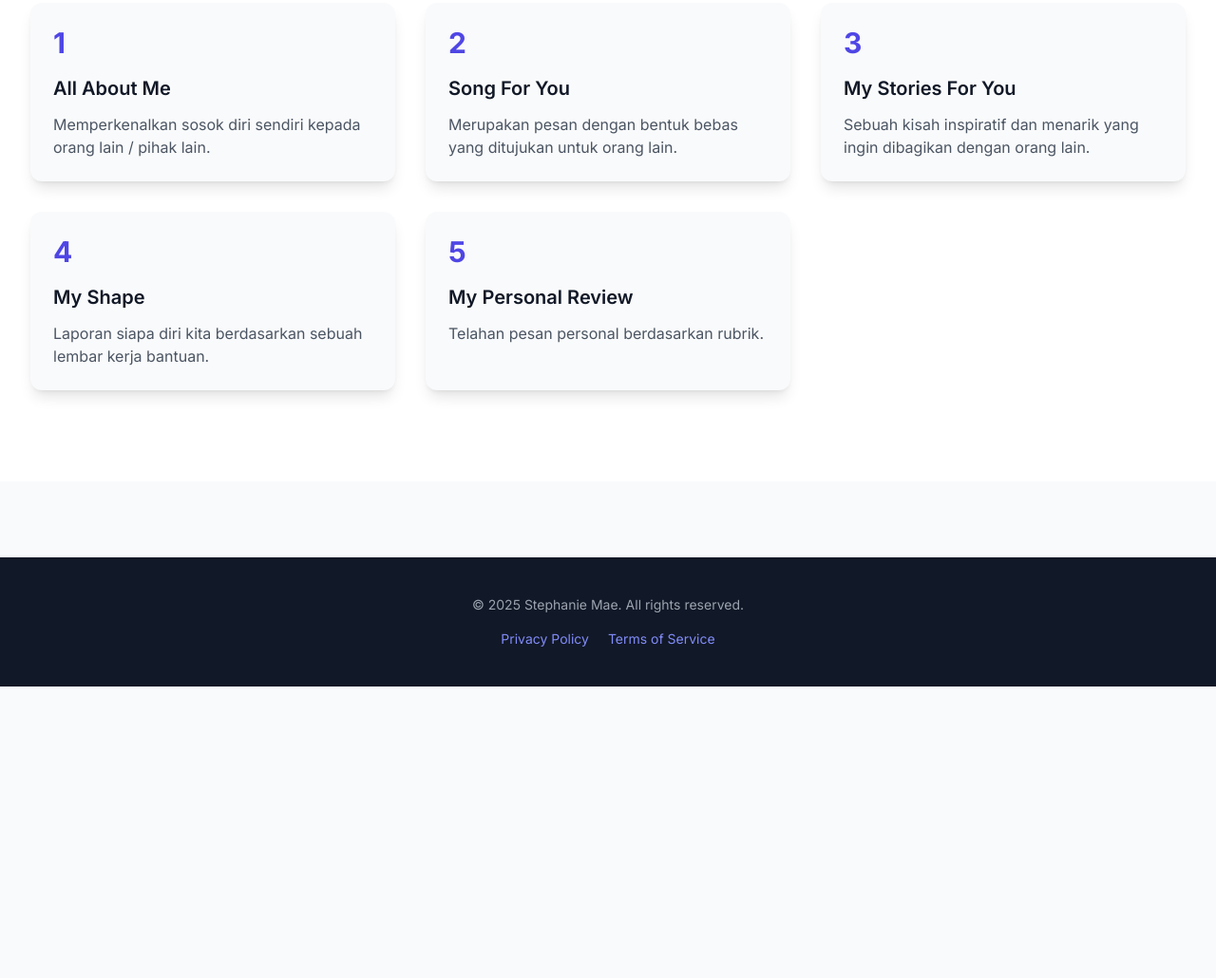
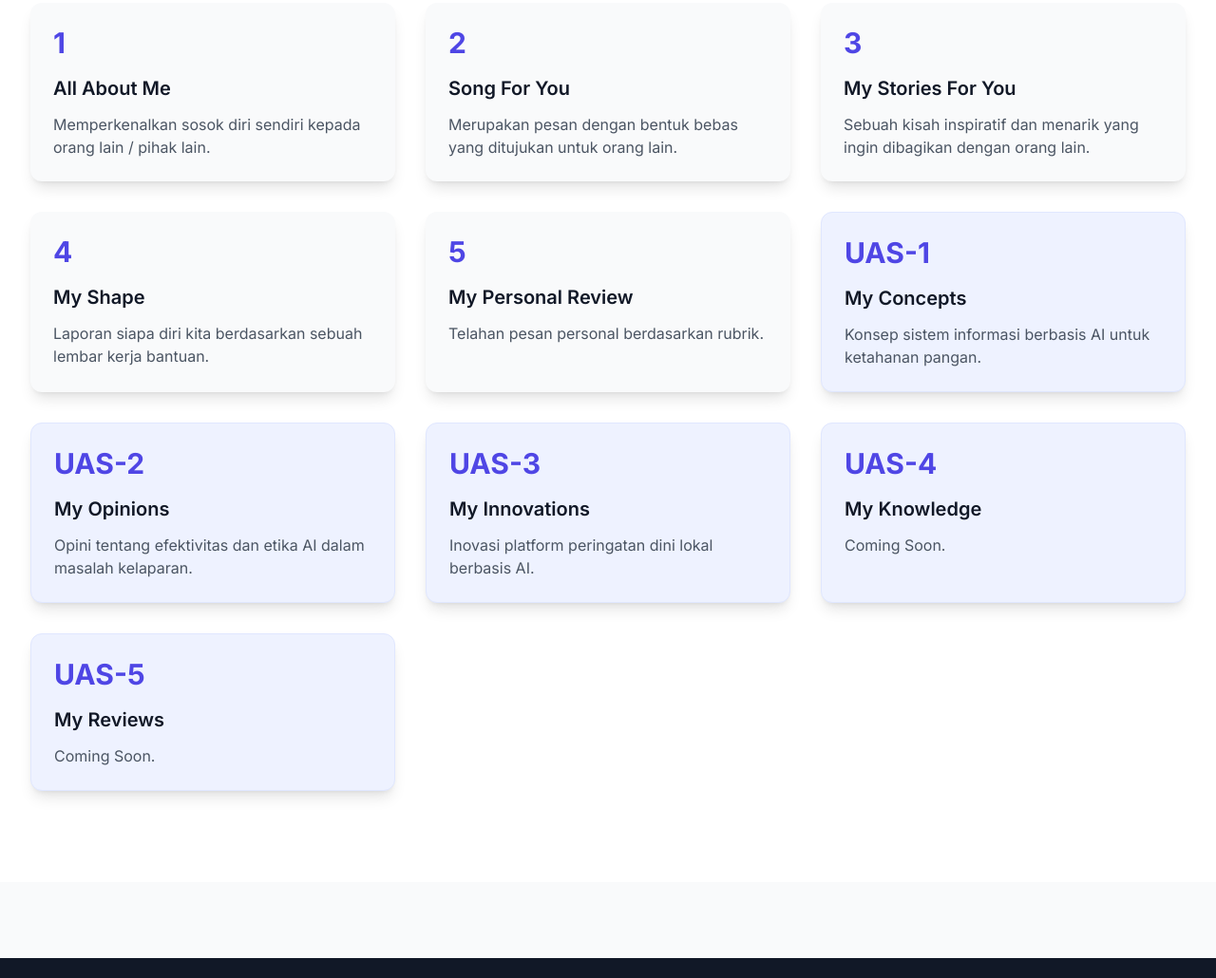
Before and after one commit to tepchu/Kominter2025, a plain HTML site: page index.html in a window 1280 px wide. Shown: the part 1449-2479 px from the top of the page at 95% size. Before the commit the page ends 2172 px from the top, so only its background shows below. Drawn offline with nearby package versions, Linux system fonts and the light colour scheme.

Commit message:
update: insert project 1 - 5 uas

```diff
--- a/index.html
+++ b/index.html
@@ -142,6 +142,36 @@
                         <p class="text-gray-600">Telahan pesan personal berdasarkan rubrik.</p>
                     </a>
 
+                    <a href="project-uas1.html" class="p-6 bg-indigo-50 rounded-xl shadow-lg hover:shadow-xl hover:bg-indigo-100 transition duration-300 block group border border-indigo-100">
+                        <div class="text-indigo-600 mb-4 text-3xl font-bold group-hover:text-indigo-700 transition">UAS-1</div>
+                        <h3 class="text-xl font-semibold text-gray-900 mb-3">My Concepts</h3>
+                        <p class="text-gray-600">Konsep sistem informasi berbasis AI untuk ketahanan pangan.</p>
+                    </a>
+
+                    <a href="project-uas2.html" class="p-6 bg-indigo-50 rounded-xl shadow-lg hover:shadow-xl hover:bg-indigo-100 transition duration-300 block group border border-indigo-100">
+                        <div class="text-indigo-600 mb-4 text-3xl font-bold group-hover:text-indigo-700 transition">UAS-2</div>
+                        <h3 class="text-xl font-semibold text-gray-900 mb-3">My Opinions</h3>
+                        <p class="text-gray-600">Opini tentang efektivitas dan etika AI dalam masalah kelaparan.</p>
+                    </a>
+
+                    <a href="project-uas3.html" class="p-6 bg-indigo-50 rounded-xl shadow-lg hover:shadow-xl hover:bg-indigo-100 transition duration-300 block group border border-indigo-100">
+                        <div class="text-indigo-600 mb-4 text-3xl font-bold group-hover:text-indigo-700 transition">UAS-3</div>
+                        <h3 class="text-xl font-semibold text-gray-900 mb-3">My Innovations</h3>
+                        <p class="text-gray-600">Inovasi platform peringatan dini lokal berbasis AI.</p>
+                    </a>
+
+                    <a href="project-uas4.html" class="p-6 bg-indigo-50 rounded-xl shadow-lg hover:shadow-xl hover:bg-indigo-100 transition duration-300 block group border border-indigo-100">
+                        <div class="text-indigo-600 mb-4 text-3xl font-bold group-hover:text-indigo-700 transition">UAS-4</div>
+                        <h3 class="text-xl font-semibold text-gray-900 mb-3">My Knowledge</h3>
+                        <p class="text-gray-600">Coming Soon.</p>
+                    </a>
+
+                    <a href="project-uas5.html" class="p-6 bg-indigo-50 rounded-xl shadow-lg hover:shadow-xl hover:bg-indigo-100 transition duration-300 block group border border-indigo-100">
+                        <div class="text-indigo-600 mb-4 text-3xl font-bold group-hover:text-indigo-700 transition">UAS-5</div>
+                        <h3 class="text-xl font-semibold text-gray-900 mb-3">My Reviews</h3>
+                        <p class="text-gray-600">Coming Soon.</p>
+                    </a>
+
                 </div>
             </div>
         </section>
```
